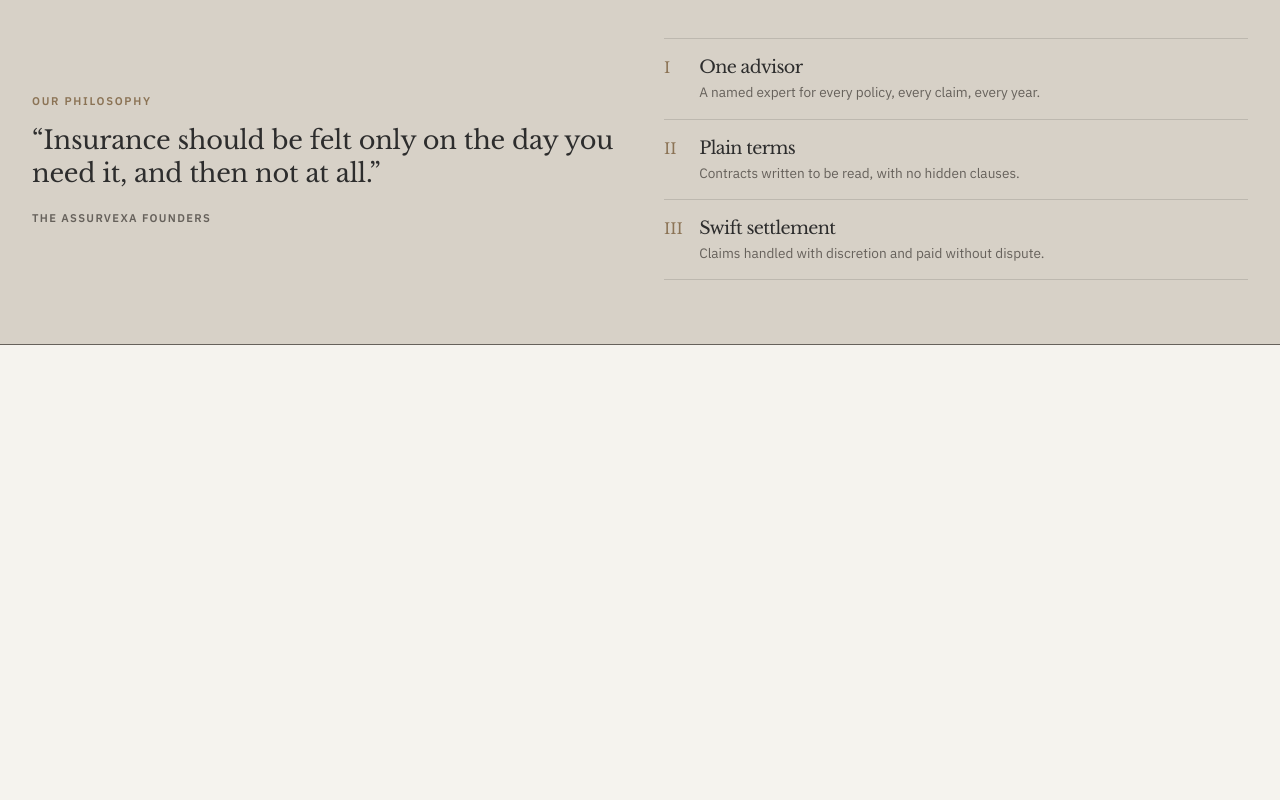
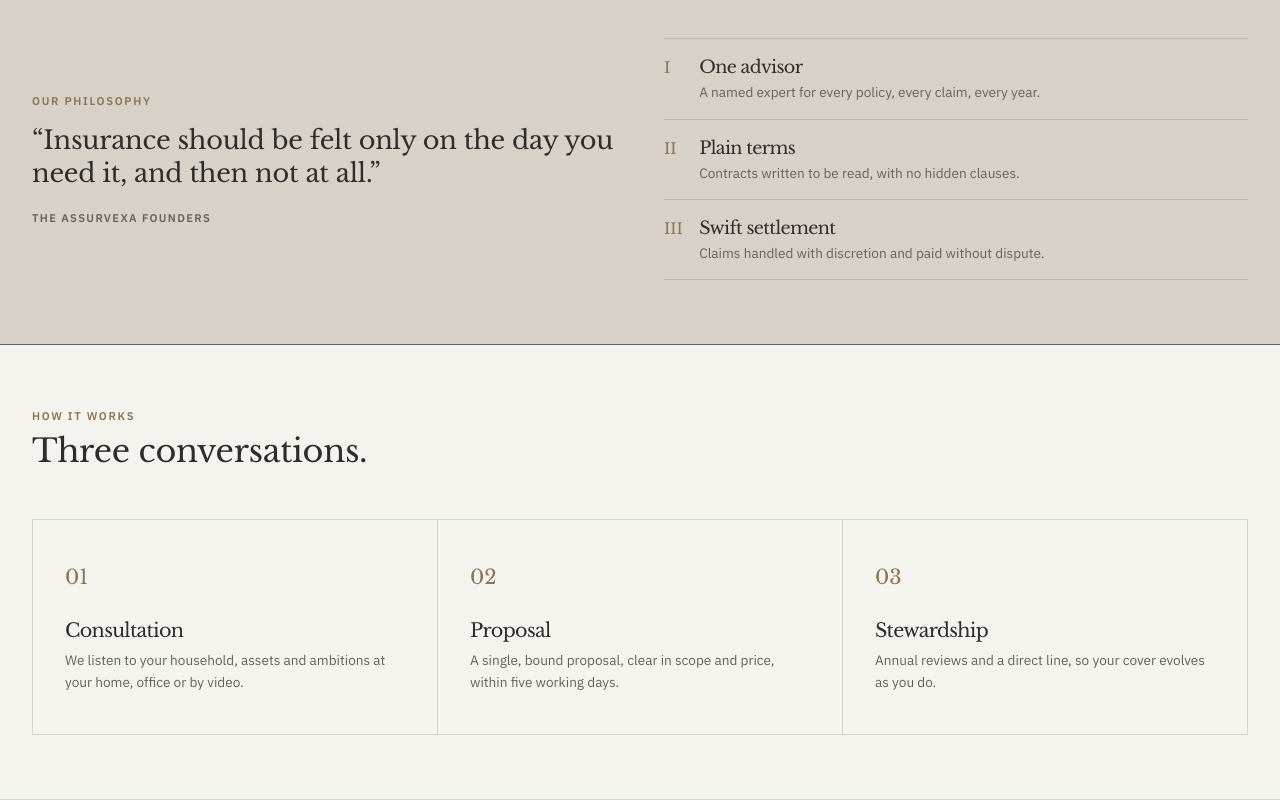
Before and after one commit to SaouiYassir/Assurvexa, a React (Vite) app in the folder Frontend/: page / in a window 1280 px wide. Shown: the part 1922-2722 px from the top of the page. Before the commit the page ends 2267 px from the top, so only its background shows below. Built offline with nearby package versions, Linux system fonts and the light colour scheme.

Commit message:
Process Section Added

```diff
--- a/Frontend/src/pages/home/Home.jsx
+++ b/Frontend/src/pages/home/Home.jsx
@@ -2,6 +2,7 @@ import Hero from "./sections/Hero";
 import Stats from "./sections/Stats";
 import Cover from "./sections/Cover";
 import Philosophy from "./sections/Philosophy";
+import Process from "./sections/Process";
 
 function Home() {
     return (
@@ -10,6 +11,7 @@ function Home() {
             <Stats />
             <Cover />
             <Philosophy />
+            <Process />
         </main>
     )
 }
--- /dev/null
+++ b/Frontend/src/pages/home/sections/Process.css
@@ -0,0 +1,106 @@
+/* =========================================
+   ASSURVEXA — PROCESS SECTION
+   ========================================= */
+
+.process-section {
+  width: 100%;
+  padding-block: var(--space-16, 4rem);
+  background-color: var(--color-bg, #f5f2ee);
+  border-bottom: var(--border, 1px solid #e6e2db);
+  box-sizing: border-box;
+
+  padding-inline: max(2rem, calc((100vw - var(--container-width, 1200px)) / 2));
+}
+
+/* Eyebrow / Tagline */
+.process-section h1 {
+  font-family: var(--font-body);
+  font-size: 0.7rem;
+  font-weight: 600;
+  letter-spacing: 0.15em;
+  text-transform: uppercase;
+  color: var(--color-bronze, #a3704c);
+  margin-bottom: 0.5rem;
+}
+
+/* Main Heading */
+.process-section h3 {
+  font-family: var(--font-heading);
+  font-size: clamp(1.8rem, 2.5vw, 2.4rem);
+  font-weight: 400;
+  color: var(--color-ink, #1c1c1c);
+  letter-spacing: -0.01em;
+  margin-bottom: var(--space-12, 3rem);
+}
+
+/* 3-Column Steps Container */
+.process-section > div {
+  display: grid;
+  grid-template-columns: repeat(3, 1fr);
+  width: 100%;
+  border-top: 1px solid var(--color-border, #e6e2db);
+  border-left: 1px solid var(--color-border, #e6e2db);
+}
+
+/* Individual Step Box */
+.process-section > div > div {
+  display: flex;
+  flex-direction: column;
+  padding: 2.5rem 2rem;
+
+  background-color: transparent;
+  border-right: 1px solid var(--color-border, #e6e2db);
+  border-bottom: 1px solid var(--color-border, #e6e2db);
+
+  transition: background-color var(--transition-base, 0.2s ease);
+}
+
+.process-section > div > div:hover {
+  background-color: rgba(255, 255, 255, 0.4);
+}
+
+/* Step Number (01, 02, 03) */
+.process-section span {
+  font-family: var(--font-heading);
+  font-size: 1.25rem;
+  font-weight: 400;
+  color: var(--color-bronze, #a3704c);
+  margin-bottom: 1.5rem;
+}
+
+/* Step Title */
+.process-section h4 {
+  font-family: var(--font-heading);
+  font-size: 1.2rem;
+  font-weight: 400;
+  color: var(--color-ink, #1c1c1c);
+  margin-bottom: 0.5rem;
+}
+
+/* Step Description */
+.process-section p {
+  font-family: var(--font-body);
+  font-size: 0.85rem;
+  line-height: 1.6;
+  color: var(--color-ink-soft, #666);
+}
+
+/* =========================================
+   RESPONSIVE DESIGN
+   ========================================= */
+
+@media (max-width: 900px) {
+  .process-section > div {
+    grid-template-columns: 1fr; /* Stack vertically on tablet/mobile */
+  }
+}
+
+@media (max-width: 480px) {
+  .process-section {
+    padding-inline: 1.25rem;
+  }
+
+  .process-section > div > div {
+    padding: 1.75rem 1.25rem;
+  }
+}
--- /dev/null
+++ b/Frontend/src/pages/home/sections/Process.jsx
@@ -0,0 +1,17 @@
+import './Process.css'
+
+function Process() {
+    return (
+        <section id="process" className="process-section">
+            <h1>HOW IT WORKS</h1>
+            <h3>Three conversations.</h3>
+            <div>
+                <div><span>01</span><h4>Consultation</h4><p>We listen to your household, assets and ambitions at your home, office or by video.</p></div>
+                <div><span>02</span><h4>Proposal</h4><p>A single, bound proposal, clear in scope and price, within five working days.</p></div>
+                <div><span>03</span><h4>Stewardship</h4><p>Annual reviews and a direct line, so your cover evolves as you do.</p></div>
+            </div>
+        </section>
+    )
+}
+
+export default Process;
```
